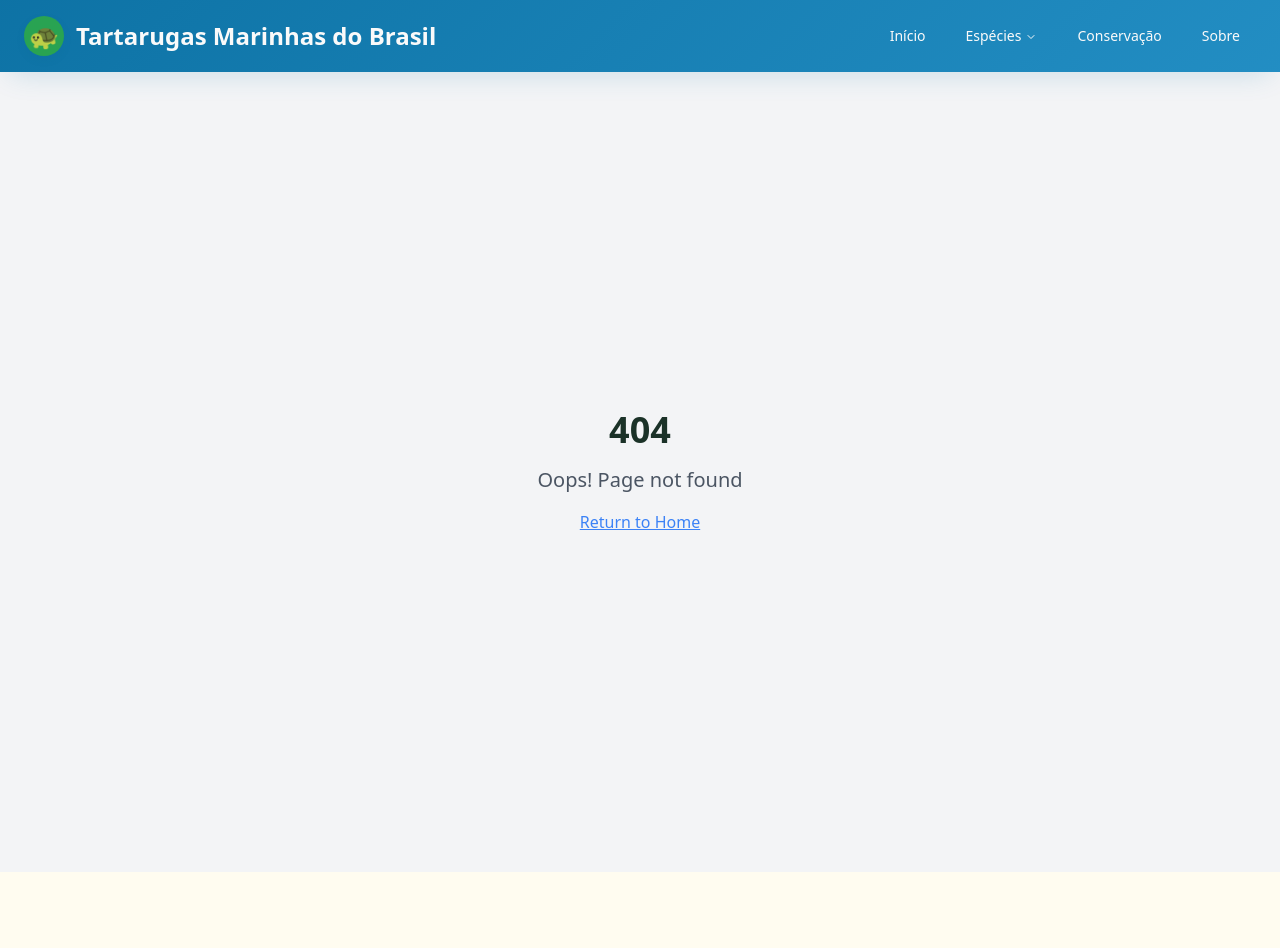
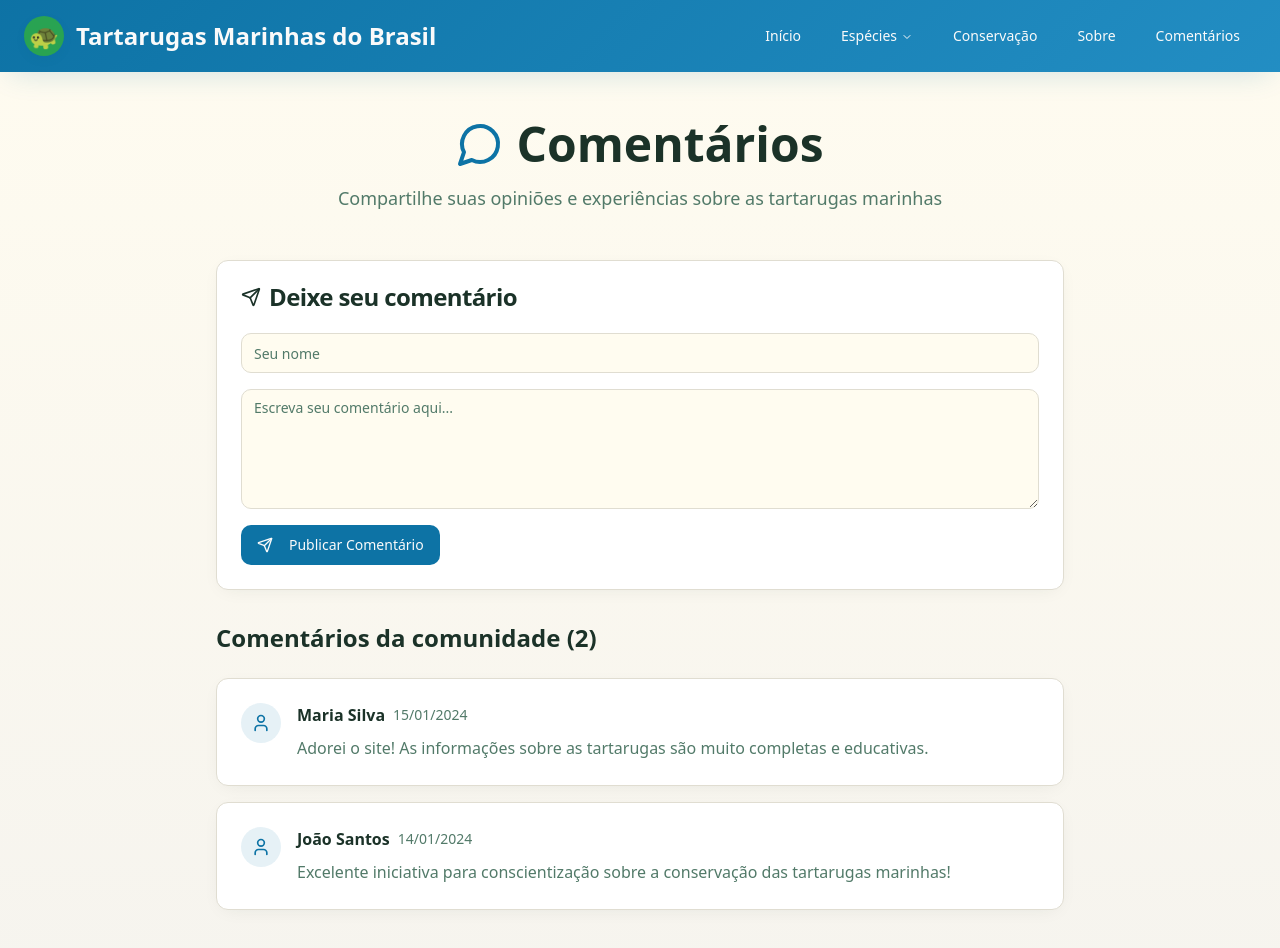
Before and after one commit to MatheusToyota/tartarugas-do-brasil-viz, a React (Vite) app: page /comentarios in a window 1280 px wide. Before the commit this address had no page. Shown: the top 948 px of the page. Before the commit the page ends 872 px from the top, so only its background shows below. Built offline with nearby package versions, Linux system fonts and the light colour scheme.

Commit message:
Add Comments tab to menu
Add a new Comentarios page and link in header; expose route /comentarios and add a menu button labeled Comentários next to Sobre.

```diff
--- a/src/App.tsx
+++ b/src/App.tsx
@@ -13,6 +13,7 @@ import TartarugaOliva from "./pages/TartarugaOliva";
 import TartarugaDeCouro from "./pages/TartarugaDeCouro";
 import Conservacao from "./pages/Conservacao";
 import Sobre from "./pages/Sobre";
+import Comentarios from "./pages/Comentarios";
 
 const queryClient = new QueryClient();
 
@@ -33,6 +34,7 @@ const App = () => (
             <Route path="/tartaruga-de-couro" element={<TartarugaDeCouro />} />
             <Route path="/conservacao" element={<Conservacao />} />
             <Route path="/sobre" element={<Sobre />} />
+            <Route path="/comentarios" element={<Comentarios />} />
             {/* ADD ALL CUSTOM ROUTES ABOVE THE CATCH-ALL "*" ROUTE */}
             <Route path="*" element={<NotFound />} />
           </Routes>
--- a/src/components/Header.tsx
+++ b/src/components/Header.tsx
@@ -98,6 +98,13 @@ const Header = () => {
             >
               Sobre
             </Button>
+            <Button
+              variant="ghost"
+              className="text-primary-foreground hover:bg-primary-light/20 transition-smooth"
+              onClick={() => navigate("/comentarios")}
+            >
+              Comentários
+            </Button>
           </nav>
 
           {/* Mobile Menu */}
@@ -171,6 +178,17 @@ const Header = () => {
                 >
                   Sobre
                 </Button>
+
+                <Button
+                  variant="ghost"
+                  className="justify-start"
+                  onClick={() => {
+                    navigate("/comentarios");
+                    setMobileMenuOpen(false);
+                  }}
+                >
+                  Comentários
+                </Button>
               </nav>
             </SheetContent>
           </Sheet>
--- /dev/null
+++ b/src/pages/Comentarios.tsx
@@ -0,0 +1,135 @@
+import { Card, CardContent, CardHeader, CardTitle } from "@/components/ui/card";
+import { Textarea } from "@/components/ui/textarea";
+import { Button } from "@/components/ui/button";
+import { Input } from "@/components/ui/input";
+import { useState } from "react";
+import { MessageCircle, Send, User } from "lucide-react";
+
+interface Comment {
+  id: number;
+  author: string;
+  content: string;
+  date: string;
+}
+
+const Comentarios = () => {
+  const [comments, setComments] = useState<Comment[]>([
+    {
+      id: 1,
+      author: "Maria Silva",
+      content: "Adorei o site! As informações sobre as tartarugas são muito completas e educativas.",
+      date: "2024-01-15"
+    },
+    {
+      id: 2,
+      author: "João Santos",
+      content: "Excelente iniciativa para conscientização sobre a conservação das tartarugas marinhas!",
+      date: "2024-01-14"
+    }
+  ]);
+  const [newComment, setNewComment] = useState("");
+  const [authorName, setAuthorName] = useState("");
+
+  const handleSubmit = (e: React.FormEvent) => {
+    e.preventDefault();
+    if (newComment.trim() && authorName.trim()) {
+      const comment: Comment = {
+        id: comments.length + 1,
+        author: authorName,
+        content: newComment,
+        date: new Date().toISOString().split('T')[0]
+      };
+      setComments([comment, ...comments]);
+      setNewComment("");
+      setAuthorName("");
+    }
+  };
+
+  return (
+    <main className="min-h-screen py-12">
+      <div className="container mx-auto px-6 max-w-4xl">
+        {/* Header */}
+        <div className="text-center mb-12 animate-fade-in">
+          <div className="flex items-center justify-center gap-3 mb-4">
+            <MessageCircle className="w-12 h-12 text-primary" />
+            <h1 className="text-4xl md:text-5xl font-bold text-foreground">
+              Comentários
+            </h1>
+          </div>
+          <p className="text-lg text-muted-foreground">
+            Compartilhe suas opiniões e experiências sobre as tartarugas marinhas
+          </p>
+        </div>
+
+        {/* Formulário de novo comentário */}
+        <Card className="mb-8 shadow-card">
+          <CardHeader>
+            <CardTitle className="flex items-center gap-2">
+              <Send className="w-5 h-5" />
+              Deixe seu comentário
+            </CardTitle>
+          </CardHeader>
+          <CardContent>
+            <form onSubmit={handleSubmit} className="space-y-4">
+              <div>
+                <Input
+                  placeholder="Seu nome"
+                  value={authorName}
+                  onChange={(e) => setAuthorName(e.target.value)}
+                  className="w-full"
+                  required
+                />
+              </div>
+              <div>
+                <Textarea
+                  placeholder="Escreva seu comentário aqui..."
+                  value={newComment}
+                  onChange={(e) => setNewComment(e.target.value)}
+                  className="min-h-[120px] w-full"
+                  required
+                />
+              </div>
+              <Button type="submit" className="w-full md:w-auto">
+                <Send className="w-4 h-4 mr-2" />
+                Publicar Comentário
+              </Button>
+            </form>
+          </CardContent>
+        </Card>
+
+        {/* Lista de comentários */}
+        <div className="space-y-4">
+          <h2 className="text-2xl font-bold text-foreground mb-6">
+            Comentários da comunidade ({comments.length})
+          </h2>
+          {comments.map((comment) => (
+            <Card key={comment.id} className="shadow-card hover-scale">
+              <CardContent className="pt-6">
+                <div className="flex items-start gap-4">
+                  <div className="w-10 h-10 rounded-full bg-primary/10 flex items-center justify-center flex-shrink-0">
+                    <User className="w-5 h-5 text-primary" />
+                  </div>
+                  <div className="flex-1">
+                    <div className="flex items-center gap-2 mb-2">
+                      <h3 className="font-semibold text-foreground">
+                        {comment.author}
+                      </h3>
+                      <span className="text-sm text-muted-foreground">
+                        {new Date(comment.date).toLocaleDateString('pt-BR')}
+                      </span>
+                    </div>
+                    <p className="text-muted-foreground leading-relaxed">
+                      {comment.content}
+                    </p>
+                  </div>
+                </div>
+              </CardContent>
+            </Card>
+          ))}
+        </div>
+      </div>
+    </main>
+  );
+};
+
+export default Comentarios;
```
